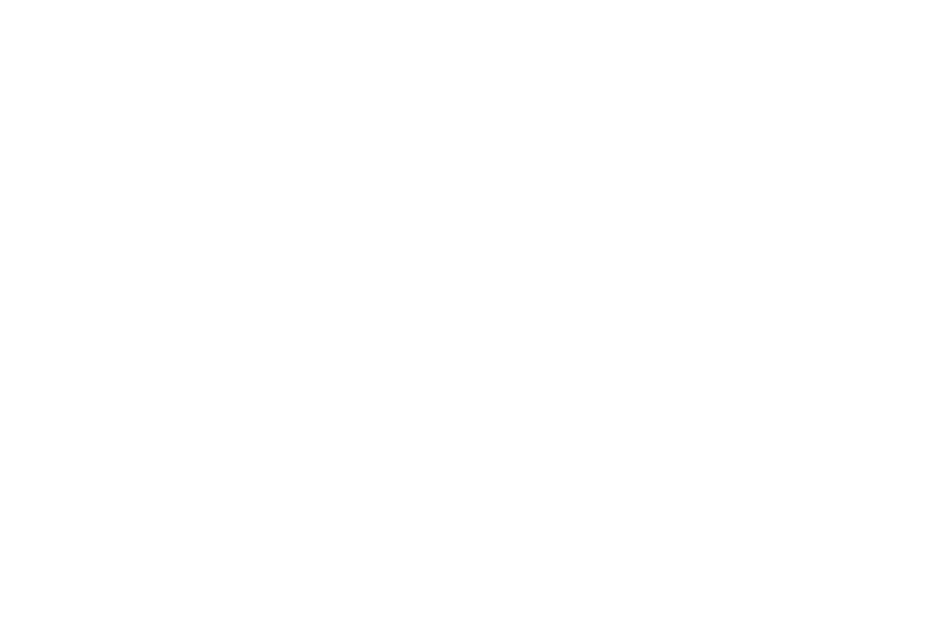
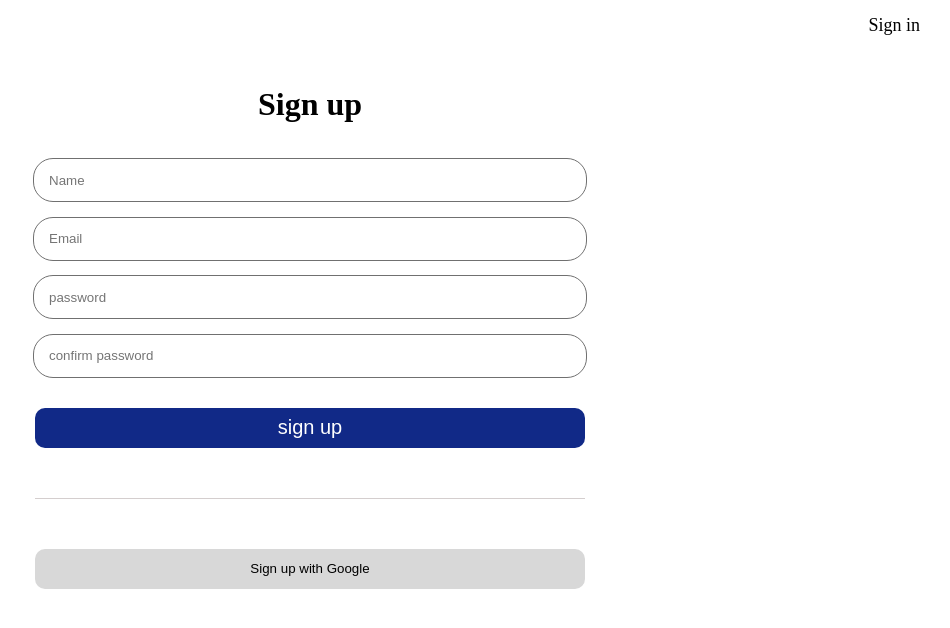
Before and after one commit to HaeDoThat/Frontend, a React app: page /register in a window 1280 px wide. Shown: the top 628 px of the page, without its empty margins (330-1280 px from the left). Built offline with nearby package versions, Linux system fonts and the light colour scheme.

Commit message:
[CREATE] Register Page Publishing

```diff
--- a/src/App.js
+++ b/src/App.js
@@ -3,6 +3,7 @@
 
 import MainContainer from "./Containers/Main/MainContainer";
 import LoginContainer from "./Containers/Login/LoginContainer";
+import RegisterContainer from "./Containers/Register/RegisterContainer";
 
 function App() {
   return (
@@ -10,6 +11,7 @@
       <Switch>
         <Route path="/" component={MainContainer} exact />
         <Route path="/login" component={LoginContainer} exact />
+        <Route path="/register" component={RegisterContainer} exact />
       </Switch>
     </BrowserRouter>
   );
--- /dev/null
+++ b/src/Components/Register/Header/Header.js
@@ -0,0 +1,12 @@
+import React from "react";
+import * as S from "./style";
+
+const Header = () => {
+  return (
+    <S.HeaderWrapper>
+      <S.HeaderLoginLink href="/login">Sign in</S.HeaderLoginLink>
+    </S.HeaderWrapper>
+  );
+};
+
+export default Header;
--- /dev/null
+++ b/src/Components/Register/Header/style.js
@@ -0,0 +1,16 @@
+import styled from "styled-components";
+
+export const HeaderWrapper = styled.div`
+  width: calc(100% - 30px);
+  height: 30px;
+  padding-top: 15px;
+  padding-right: 30px;
+  display: flex;
+  justify-content: flex-end;
+`;
+
+export const HeaderLoginLink = styled.a`
+  font-size: 18px;
+  text-decoration: none;
+  color: #000000;
+`;
--- /dev/null
+++ b/src/Components/Register/InputBox/InputBox.js
@@ -0,0 +1,23 @@
+import React from "react";
+import * as S from "./style";
+
+const InputBox = () => {
+  return (
+    <S.InputBoxWrapper>
+      <S.InputBoxContentWrapper>
+        <S.InputBoxTitle>Sign up</S.InputBoxTitle>
+        <S.InputBoxInnerDiv>
+          <S.InputBoxInput placeholder="Name" />
+          <S.InputBoxInput placeholder="Email" />
+          <S.InputBoxInput placeholder="password" />
+          <S.InputBoxInput placeholder="confirm password" />
+        </S.InputBoxInnerDiv>
+        <S.InputBoxButton>sign up</S.InputBoxButton>
+        <S.InputBoxDividingLine />
+        <S.InputBoxGoogleRegister>Sign up with Google</S.InputBoxGoogleRegister>
+      </S.InputBoxContentWrapper>
+    </S.InputBoxWrapper>
+  );
+};
+
+export default InputBox;
--- /dev/null
+++ b/src/Components/Register/InputBox/style.js
@@ -0,0 +1,64 @@
+import styled from "styled-components";
+
+export const InputBoxWrapper = styled.div`
+  width: 100%;
+  height: 686px;
+  display: flex;
+  justify-content: center;
+  padding-top: 20px;
+`;
+
+export const InputBoxContentWrapper = styled.div`
+  width: 60%;
+  height: 80%;
+  display: flex;
+  flex-direction: column;
+  align-items: center;
+`;
+
+export const InputBoxTitle = styled.h1`
+  margin-bottom: 35px;
+`;
+
+export const InputBoxInnerDiv = styled.div`
+  height: 40%;
+  display: flex;
+  flex-direction: column;
+  justify-content: space-between;
+  margin-bottom: 30px;
+`;
+
+export const InputBoxInput = styled.input`
+  width: 535px;
+  height: 40px;
+  border: 1px solid #707070;
+  border-radius: 20px;
+  padding-left: 15px;
+`;
+
+export const InputBoxButton = styled.button`
+  width: 550px;
+  height: 40px;
+  background-color: #112987;
+  color: #ffffff;
+  border: none;
+  border-radius: 10px;
+  margin-bottom: 50px;
+  font-size: 20px;
+`;
+
+export const InputBoxDividingLine = styled.div`
+  width: 550px;
+  height: 1px;
+  background-color: #d4cece;
+  margin-bottom: 50px;
+`;
+
+export const InputBoxGoogleRegister = styled.button`
+  width: 550px;
+  height: 40px;
+  background-color: #d8d8d8;
+  color: #000000;
+  border: none;
+  border-radius: 10px;
+`;
--- /dev/null
+++ b/src/Containers/Register/RegisterContainer.js
@@ -0,0 +1,15 @@
+import React from "react";
+
+import Header from "../../Components/Register/Header/Header";
+import InputBox from "../../Components/Register/InputBox/InputBox";
+
+const RegisterContainer = () => {
+  return (
+    <React.Fragment>
+      <Header />
+      <InputBox />
+    </React.Fragment>
+  );
+};
+
+export default RegisterContainer;
```
Also changed, not shown: 1 other file (tests, documents, lock files or other folders).
